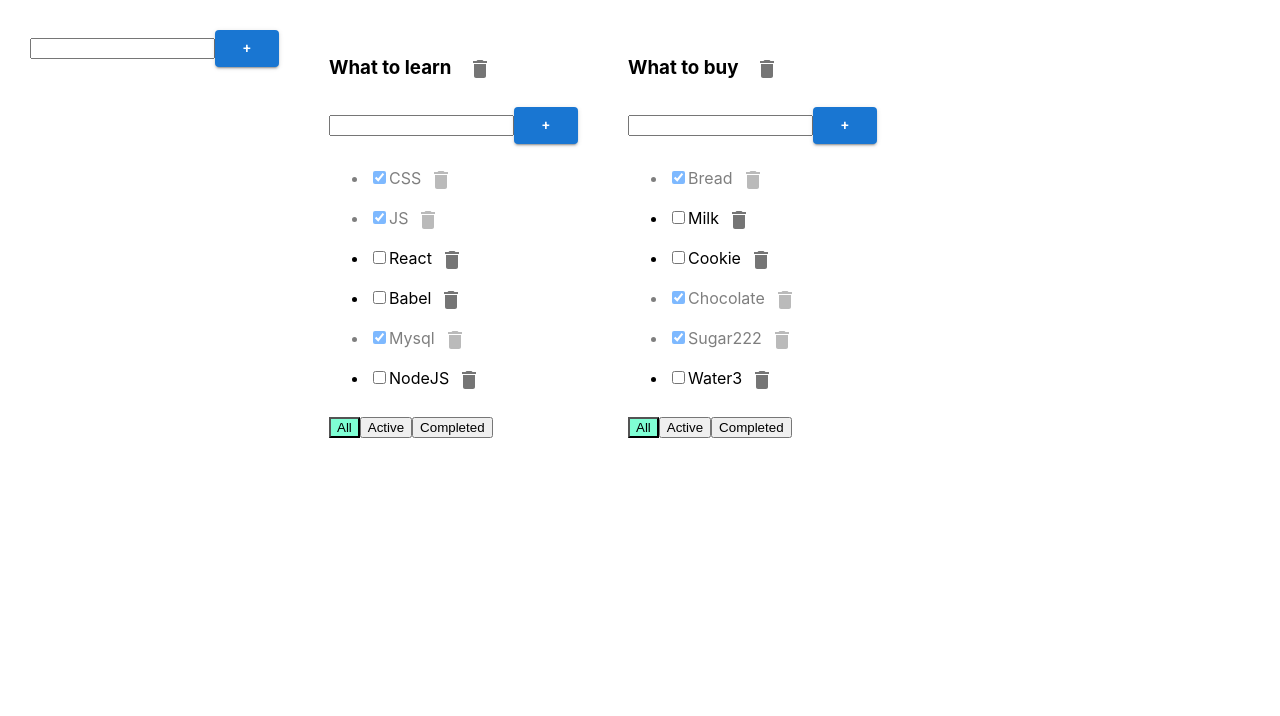
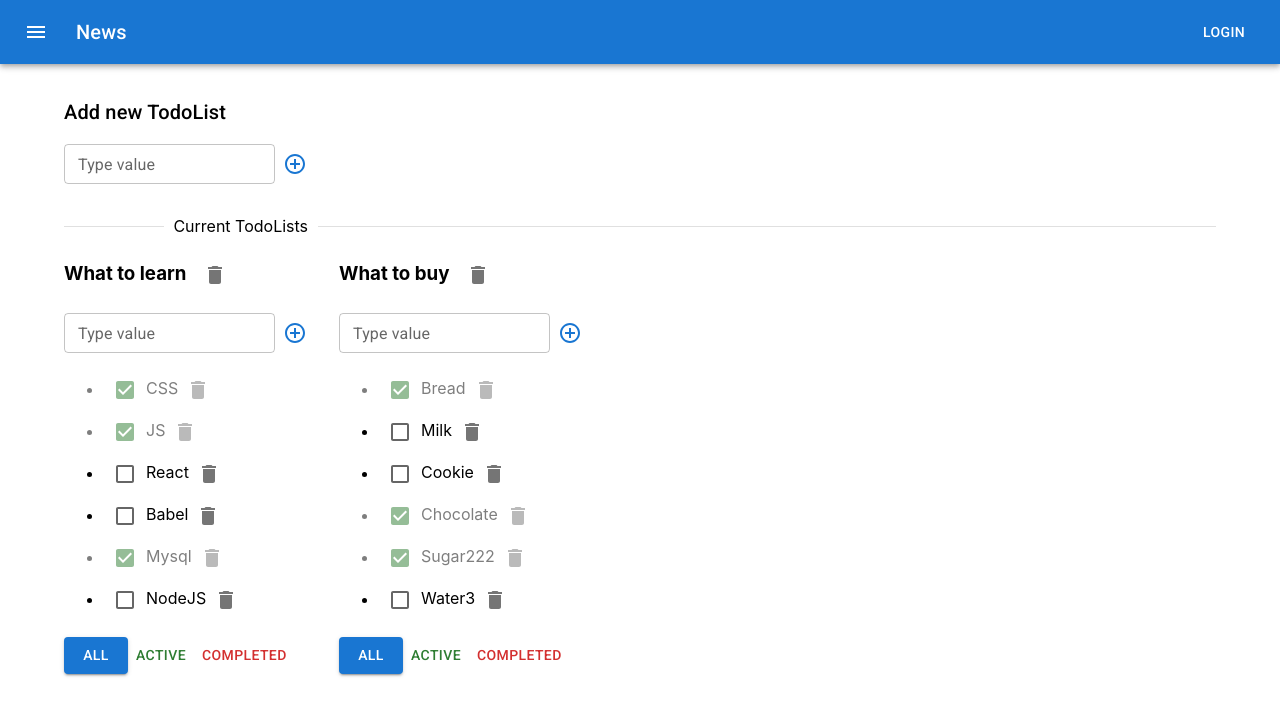
Before and after one commit to 3admitry/react-todolist, a React (Create React App) app: page / in a window 1280 px wide. Shown: the top 716 px of the page. Built offline with nearby package versions, Linux system fonts and the light colour scheme.

Commit message:
integrated MUI

```diff
--- a/src/App.css
+++ b/src/App.css
@@ -1,18 +1,4 @@
-.App {
-  padding: 30px;
-  display: flex;
-}
 
-.App > div {
-  margin-right: 50px;
-}
-.error {
-  border: red 1px solid;
-}
-
-.error-message {
-  color: red;
-}
 .active-filter {
   background-color: aquamarine;
 }
--- a/src/App.tsx
+++ b/src/App.tsx
@@ -4,6 +4,8 @@
 import {useState} from 'react';
 import {v1} from 'uuid';
 import {AddItemForm} from './components/AddItemForm';
+import {AppBar, Button, Container, Divider, Grid, IconButton, Toolbar, Typography} from '@mui/material';
+import {Menu} from '@mui/icons-material';
 
 export type valueFilterType = 'all' | 'active' | 'completed'
 
@@ -128,17 +130,42 @@
         setTodoLists([newTodolist, ...todoLists]);
         setTasksObjc({
             ...tasksObjc,
-            [newTodolist.id]:[]
+            [newTodolist.id]: []
         })
     }
 
 
     return (
         <div className="App">
+            <AppBar position="static">
+                <Toolbar>
+                    <IconButton
+                        size="large"
+                        edge="start"
+                        color="inherit"
+                        aria-label="menu"
+                        sx={{mr: 2}}
+                    >
+                        <Menu/>
+                    </IconButton>
+                    <Typography variant="h6" component="div" sx={{flexGrow: 1}}>
+                        News
+                    </Typography>
+                    <Button color="inherit">Login</Button>
+                </Toolbar>
+            </AppBar>
+            <Container fixed>
+                <Grid container>
+                    <Grid item style={{padding: '2rem 0'}}>
+                        <Typography variant="h6" component="div" sx={{flexGrow: 1}} style={{marginBottom: '1rem'}}>
+                            Add new TodoList
+                        </Typography>
                         <AddItemForm addItem={addTodolist}/>
+                    </Grid>
+                </Grid>
+                <Divider textAlign="left">Current TodoLists</Divider>
+                <Grid container spacing={3}>
                     {todoLists.map((tl) => {
-
-
                         let tasksTodoList = tasksObjc[tl.id];
                         if (tl.filter === 'active') {
                             tasksTodoList = tasksObjc[tl.id].filter(t => !t.isDone)
@@ -148,6 +175,7 @@
                         }
 
                         return (
+                            <Grid item>
                                 <Todolist
                                     key={tl.id}
                                     todoListId={tl.id}
@@ -162,8 +190,12 @@
                                     valueFilter={tl.filter}
                                     removeTodoList={removeTodoList}
                                 />
+                            </Grid>
                         )
                     })}
+                </Grid>
+            </Container>
+
 
             {/*<Bodies title={'Book'} countli={simpleData}/>*/}
         </div>
--- a/src/components/AddItemForm.tsx
+++ b/src/components/AddItemForm.tsx
@@ -1,5 +1,6 @@
 import React, {KeyboardEvent, useState} from 'react';
-import {Button} from '@mui/material';
+import {IconButton, TextField} from '@mui/material';
+import {AddCircleOutlineOutlined} from '@mui/icons-material';
 
 type addItemFormProps = {
     addItem: (title: string) => void
@@ -30,13 +31,19 @@
 
     return (
         <div>
-            <input value={titleNewTask}
-                   onChange={onChangeInputHandler}
-                   onKeyPress={onKeyPressInputHandler}
-                   className={error ? 'error' : ''}
+            <TextField
+                value={titleNewTask}
+                variant={'outlined'}
+                label={'Type value'}
+                onChange={onChangeInputHandler}
+                onKeyPress={onKeyPressInputHandler}
+                error={!!error}
+                helperText={error}
+                size="small"
             />
-            <Button onClick={onClickButtonHandler} variant={'contained'} color={'primary'}>+</Button>
-            {error && <div className={'error-message'}>{error}</div>}
+            <IconButton  onClick={onClickButtonHandler} color={'primary'}>
+                <AddCircleOutlineOutlined />
+            </IconButton>
         </div>
     )
 }
--- a/src/components/EditableTitle.tsx
+++ b/src/components/EditableTitle.tsx
@@ -1,4 +1,5 @@
 import React, {ChangeEvent, useState} from 'react';
+import {TextField} from '@mui/material';
 
 type EditableTitleProps = {
     title: string
@@ -21,7 +22,7 @@
     return (
 
         editMode
-            ? <input type="text" value={title} onChange={onChangeHandler} onBlur={activateViewMode} autoFocus />
+            ? <TextField size={'small'} value={title} onChange={onChangeHandler} onBlur={activateViewMode} autoFocus />
             : <span onDoubleClick={activateEditMode}>{props.title}</span>
 
 
--- a/src/components/Todolist.tsx
+++ b/src/components/Todolist.tsx
@@ -2,7 +2,7 @@
 import {valueFilterType} from '../App';
 import {AddItemForm} from './AddItemForm';
 import {EditableTitle} from './EditableTitle';
-import {IconButton} from '@mui/material';
+import {Button, Checkbox, IconButton} from '@mui/material';
 import {Delete} from '@mui/icons-material';
 
 export type TaskType = {
@@ -59,14 +59,15 @@
             <li
                 className={(t.isDone ? 'is-done' : '')}
                 key={i}>
-                <input type="checkbox"
+                <Checkbox
                        checked={t.isDone}
                        onChange={(event) => onChangeCheckboxHandler(t.id, event, todoListId)}
+                       color="success"
 
                 />
                 <EditableTitle title={t.title} changeTitle={changeTitleCurrentTask}/>
                 <IconButton aria-label="delete" onClick={() => removeTask(t.id, todoListId)}>
-                    <Delete />
+                    <Delete/>
                 </IconButton>
 
             </li>
@@ -77,7 +78,7 @@
     const onClickButtonHandlerActive = () => changeFilter('active', todoListId)
     const onClickButtonHandlerCompleted = () => changeFilter('completed', todoListId)
 
-    const chnageCurrentTodolistTitle = (title:string) => {
+    const chnageCurrentTodolistTitle = (title: string) => {
         changeTodolistTitle(title, todoListId);
     }
 
@@ -88,7 +89,7 @@
                 <EditableTitle title={title} changeTitle={chnageCurrentTodolistTitle}/>
                 &nbsp;&nbsp;
                 <IconButton aria-label="delete" onClick={() => removeTodoList(todoListId)}>
-                    <Delete />
+                    <Delete/>
                 </IconButton>
             </h3>
             <AddItemForm addItem={addItem}/>
@@ -97,15 +98,18 @@
                 {taskList}
             </ul>
             <div>
-                <button className={(valueFilter === 'all' ? 'active-filter' : '')}
+                {
+                    //className={(valueFilter === 'all' ? 'active-filter' : '')}
+                }
+                <Button variant={(valueFilter === 'all' ? 'contained' : 'text')}
                         onClick={onClickButtonHandlerAll}>All
-                </button>
-                <button className={(valueFilter === 'active' ? 'active-filter' : '')}
+                </Button>
+                <Button color={'success'} variant={(valueFilter === 'active' ? 'contained' : 'text')}
                         onClick={onClickButtonHandlerActive}>Active
-                </button>
-                <button className={(valueFilter === 'completed' ? 'active-filter' : '')}
+                </Button>
+                <Button color={'error'} variant={(valueFilter === 'completed' ? 'contained' : 'text')}
                         onClick={onClickButtonHandlerCompleted}>Completed
-                </button>
+                </Button>
             </div>
         </div>
     );
```
Lines whose indentation alone changed are shown as unchanged.
